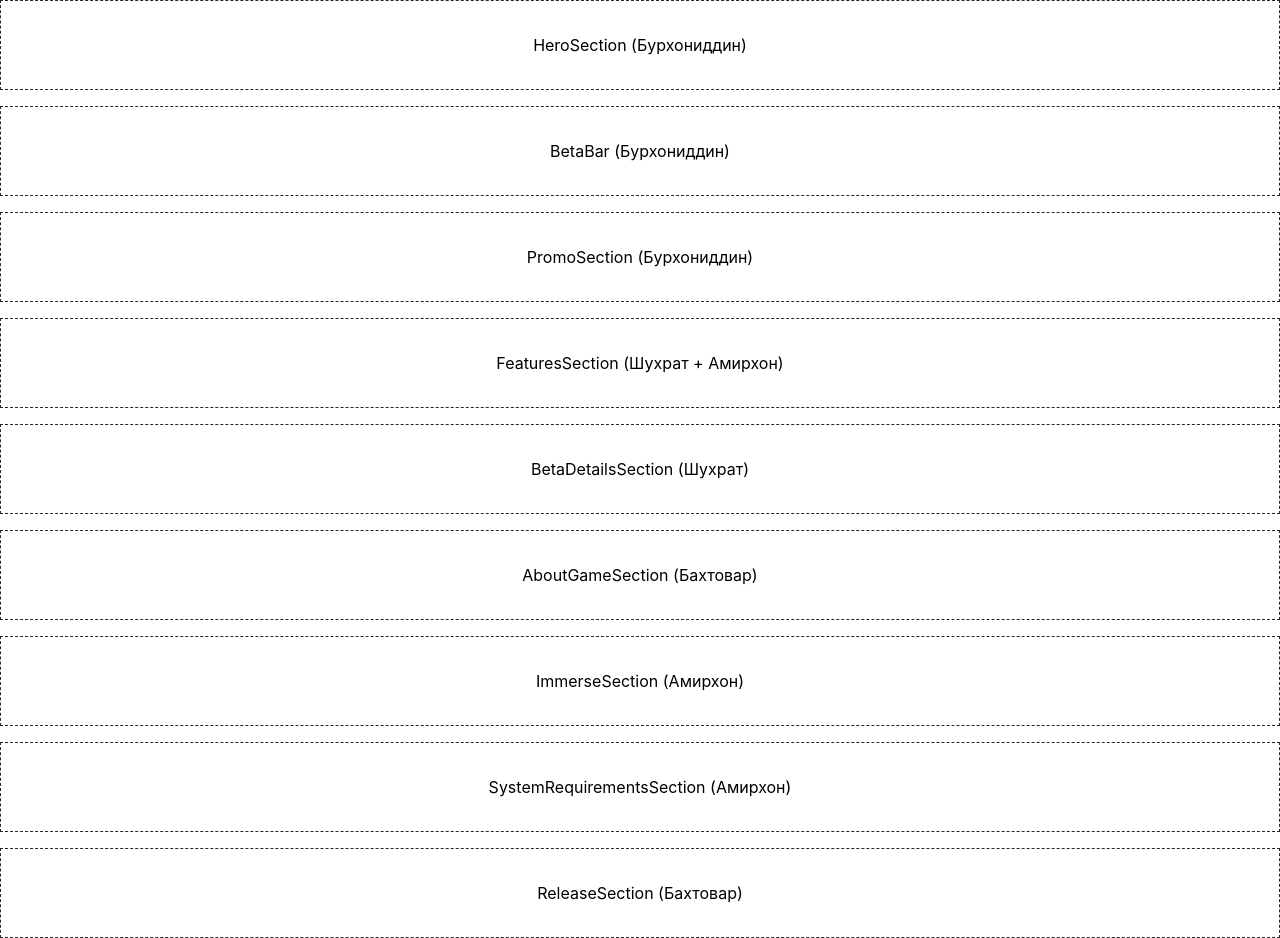
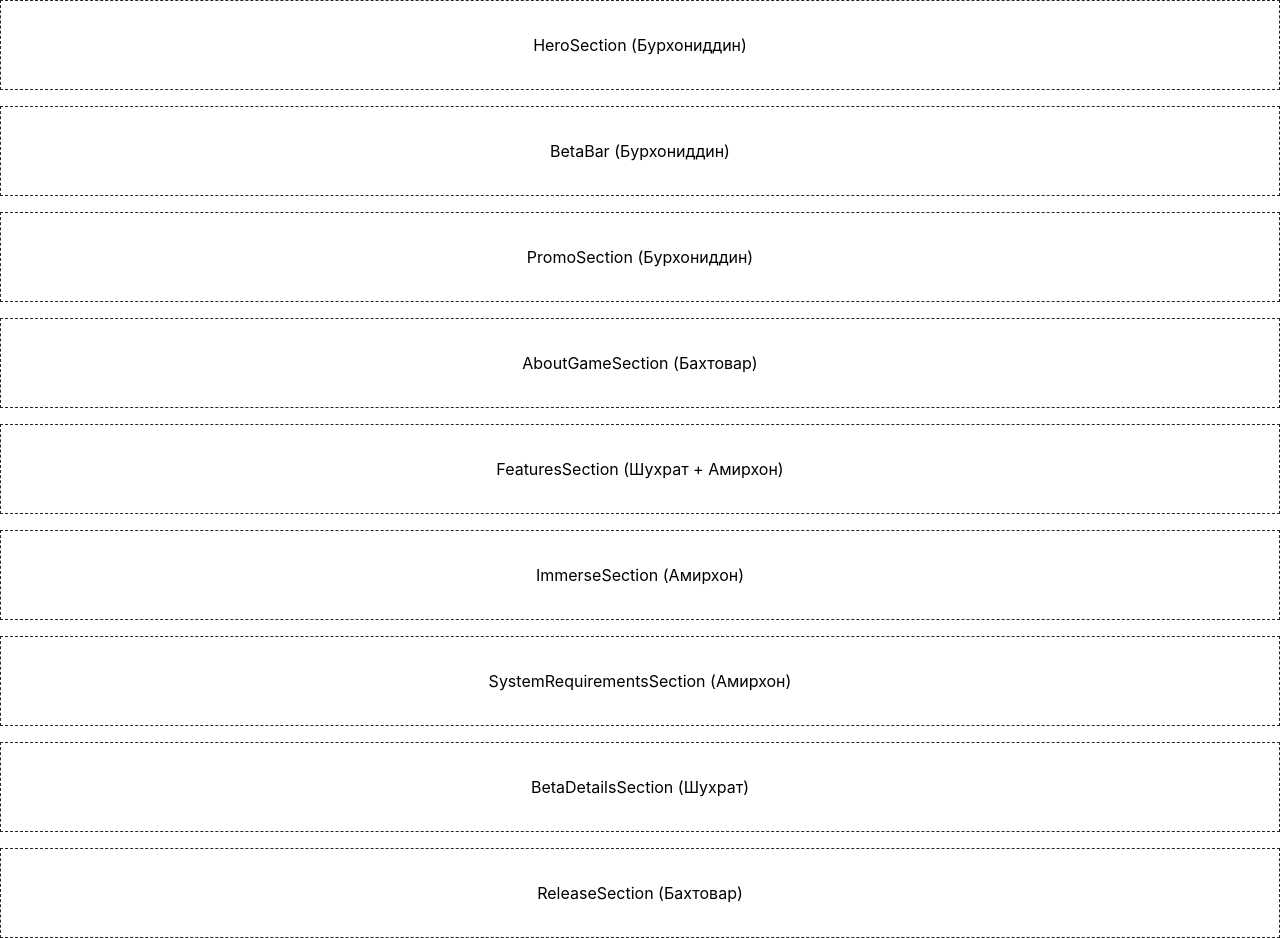
Before and after one commit to cozy-bit/dust-land, a React (Vite) app: page / in a window 1280 px wide. Built offline with nearby package versions, Linux system fonts and the light colour scheme.

Commit message:
fix: correct order of sections on HomePage

```diff
--- a/src/pages/HomePage.jsx
+++ b/src/pages/HomePage.jsx
@@ -1,11 +1,11 @@
 import { HeroSection } from '../components/sections/HeroSection';
 import { BetaBar } from '../components/sections/BetaBar';
 import { PromoSection } from '../components/sections/PromoSection';
+import { AboutGameSection } from '../components/sections/AboutGameSection';
 import { FeaturesSection } from '../components/sections/FeaturesSection';
-import { BetaDetailsSection } from '../components/sections/BetaDetailsSection';
-import { AboutGameSection } from '../components/sections/AboutGameSection';
 import { ImmerseSection } from '../components/sections/ImmerseSection';
 import { SystemRequirementsSection } from '../components/sections/SystemRequirementsSection';
+import { BetaDetailsSection } from '../components/sections/BetaDetailsSection';
 import { ReleaseSection } from '../components/sections/ReleaseSection';
 
 export const HomePage = () => {
@@ -16,18 +16,20 @@ export const HomePage = () => {
       <BetaBar />
       <PromoSection />
 
-      {/* 2. Шухрат (+ слайды Амирхона) */}
+      {/* 2. Бахтовар */}
+      <AboutGameSection />
+
+      {/* 3. Шухрат + Амирхон */}
       <FeaturesSection />
-      <BetaDetailsSection />
-
-      {/* 3. Бахтовар */}
-      <AboutGameSection />
 
       {/* 4. Амирхон */}
       <ImmerseSection />
       <SystemRequirementsSection />
 
-      {/* 5. Бахтовар (предфутерный блок) */}
+      {/* 5. Шухрат */}
+      <BetaDetailsSection />
+
+      {/* 6. Бахтовар */}
       <ReleaseSection />
     </div>
   );
```
